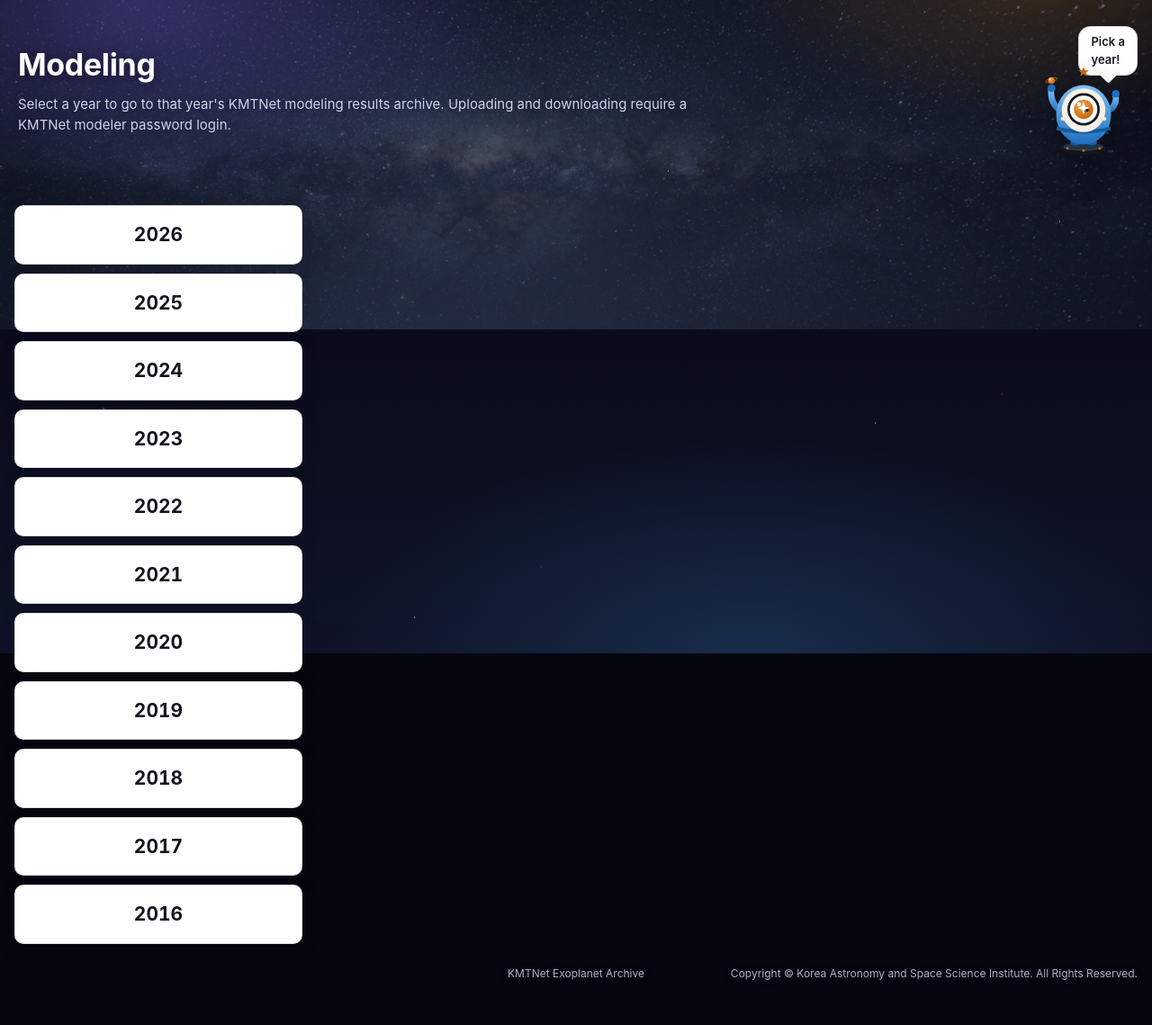
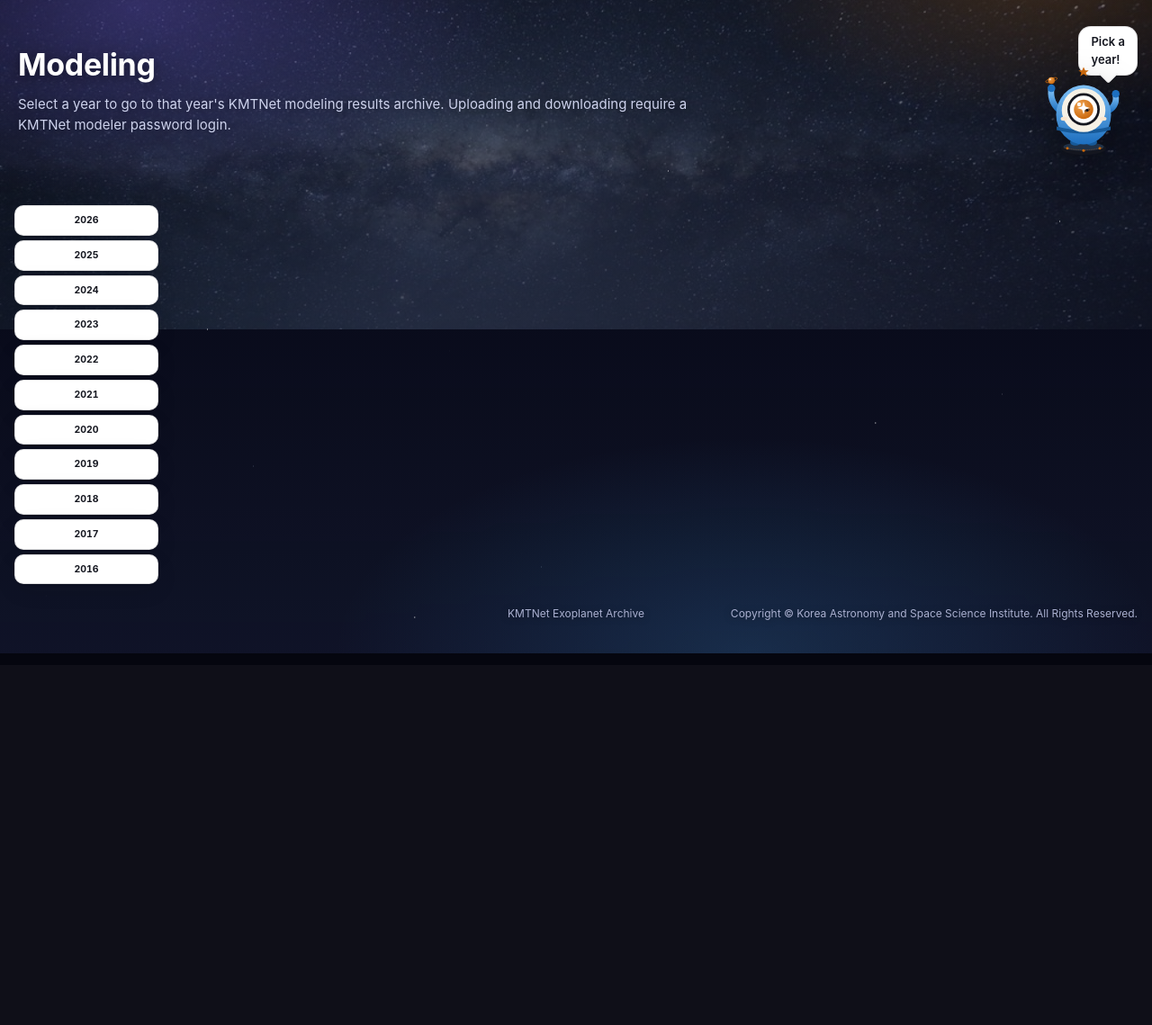
Before and after one commit to bulk17/ExoKMTNet, a PHP site: page /modeling.html in a window 1280 px wide. Shown: the part 74-1213 px from the top of the page at 90% size. After the commit the page ends 800 px from the top, so only its background shows below. Run offline with PHP 8.4, Linux system fonts and the light colour scheme.

Commit message:
Shrink Modeling year buttons to half size
Halved the year-card font size, padding, gap and list width.

Co-Authored-By: Claude Sonnet 5 <noreply@anthropic.com>
Claude-Session: https://claude.ai/code/session_01RAVsNxWpCwsfMrRuYxU2jC

```diff
--- a/assets/css/style.css
+++ b/assets/css/style.css
@@ -914,15 +914,15 @@ table.data td.col-err {
 .year-list-grid {
   display: flex;
   flex-direction: column;
-  gap: 10px;
+  gap: 5px;
   margin-top: 24px;
-  max-width: 320px;
+  max-width: 160px;
 }
 
 .year-card {
   display: block;
   text-align: center;
-  padding: 16px 10px;
+  padding: 8px 5px;
   background: var(--bg-elev);
   border: 1px solid var(--border);
   border-radius: var(--radius);
@@ -931,7 +931,7 @@ table.data td.col-err {
   -webkit-backdrop-filter: var(--glass-blur);
   color: var(--text);
   text-decoration: none;
-  font-size: 21px;
+  font-size: 10.5px;
   font-weight: 700;
   font-variant-numeric: tabular-nums;
 }
```
